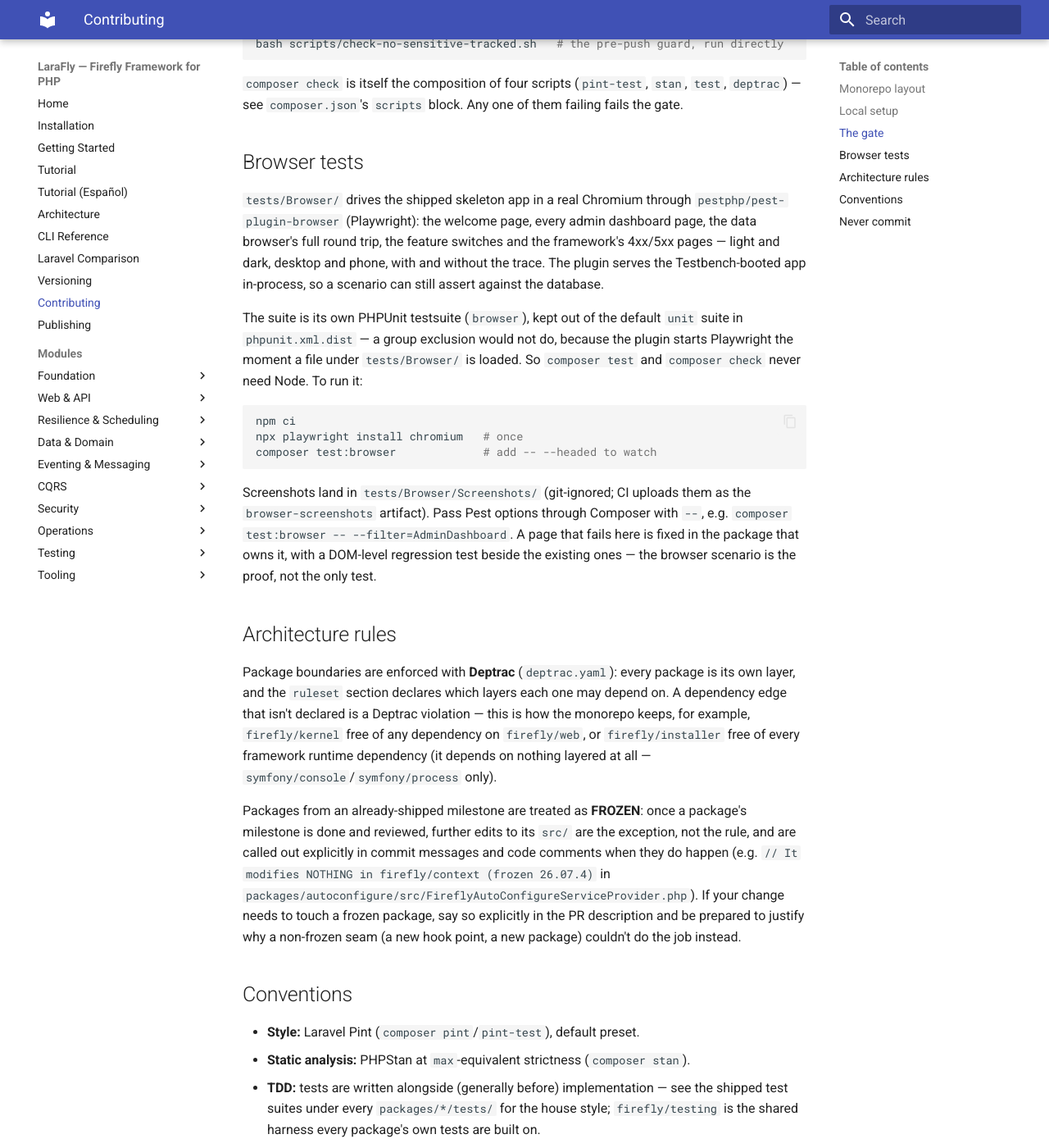
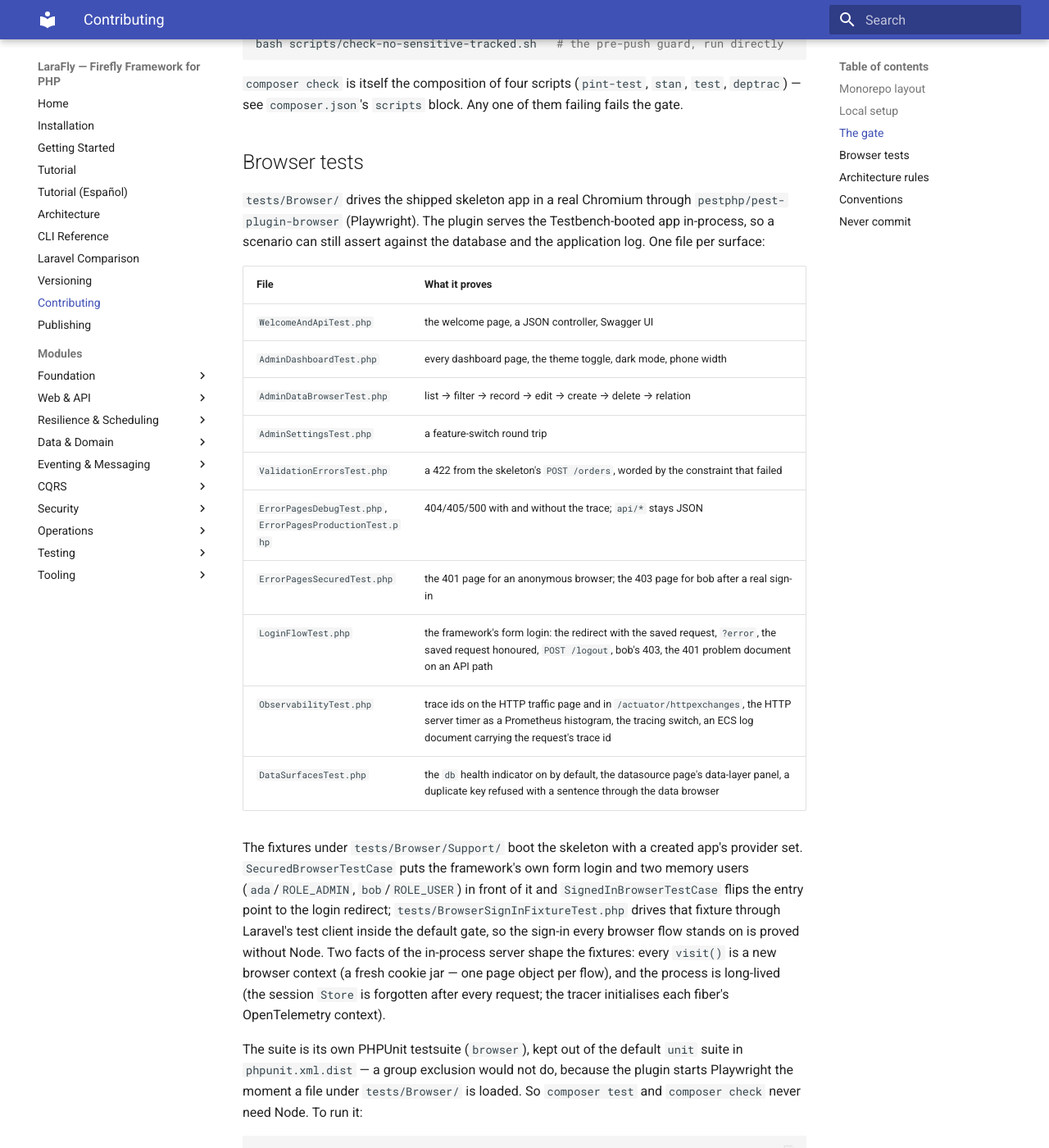
Before and after one commit to fireflyframework/fireflyframework-php, an MkDocs documentation site: the page built from docs/contributing.md, in a window 1280 px wide and 1400 px high, scrolled down 1099 px. Shown: the whole window at 82% size. Built offline with MkDocs 1.6.1 and Material for MkDocs 9.7.7, drawn with Linux system fonts in a browser that asks for light colours.

Commit message:
docs(browser): the cross-wave scenarios in the contributing guide, and the changelog entries for the suite and the fiber-context fix

```diff
--- a/docs/contributing.md
+++ b/docs/contributing.md
@@ -49,9 +49,30 @@
 ## Browser tests
 
 `tests/Browser/` drives the shipped skeleton app in a real Chromium through `pestphp/pest-plugin-browser`
-(Playwright): the welcome page, every admin dashboard page, the data browser's full round trip, the feature
-switches and the framework's 4xx/5xx pages — light and dark, desktop and phone, with and without the trace.
-The plugin serves the Testbench-booted app in-process, so a scenario can still assert against the database.
+(Playwright). The plugin serves the Testbench-booted app in-process, so a scenario can still assert against
+the database and the application log. One file per surface:
+
+| File | What it proves |
+|---|---|
+| `WelcomeAndApiTest.php` | the welcome page, a JSON controller, Swagger UI |
+| `AdminDashboardTest.php` | every dashboard page, the theme toggle, dark mode, phone width |
+| `AdminDataBrowserTest.php` | list → filter → record → edit → create → delete → relation |
+| `AdminSettingsTest.php` | a feature-switch round trip |
+| `ValidationErrorsTest.php` | a 422 from the skeleton's `POST /orders`, worded by the constraint that failed |
+| `ErrorPagesDebugTest.php`, `ErrorPagesProductionTest.php` | 404/405/500 with and without the trace; `api/*` stays JSON |
+| `ErrorPagesSecuredTest.php` | the 401 page for an anonymous browser; the 403 page for bob after a real sign-in |
+| `LoginFlowTest.php` | the framework's form login: the redirect with the saved request, `?error`, the saved request honoured, `POST /logout`, bob's 403, the 401 problem document on an API path |
+| `ObservabilityTest.php` | trace ids on the HTTP traffic page and in `/actuator/httpexchanges`, the HTTP server timer as a Prometheus histogram, the tracing switch, an ECS log document carrying the request's trace id |
+| `DataSurfacesTest.php` | the `db` health indicator on by default, the datasource page's data-layer panel, a duplicate key refused with a sentence through the data browser |
+
+The fixtures under `tests/Browser/Support/` boot the skeleton with a created app's provider set.
+`SecuredBrowserTestCase` puts the framework's own form login and two memory users (`ada`/`ROLE_ADMIN`,
+`bob`/`ROLE_USER`) in front of it and `SignedInBrowserTestCase` flips the entry point to the login redirect;
+`tests/BrowserSignInFixtureTest.php` drives that fixture through Laravel's test client inside the default gate,
+so the sign-in every browser flow stands on is proved without Node. Two facts of the in-process server shape
+the fixtures: every `visit()` is a new browser context (a fresh cookie jar — one page object per flow), and
+the process is long-lived (the session `Store` is forgotten after every request; the tracer initialises each
+fiber's OpenTelemetry context).
 
 The suite is its own PHPUnit testsuite (`browser`), kept out of the default `unit` suite in
 `phpunit.xml.dist` — a group exclusion would not do, because the plugin starts Playwright the moment a
```
Also changed, not shown: CHANGELOG.md (+25 -0 lines).
